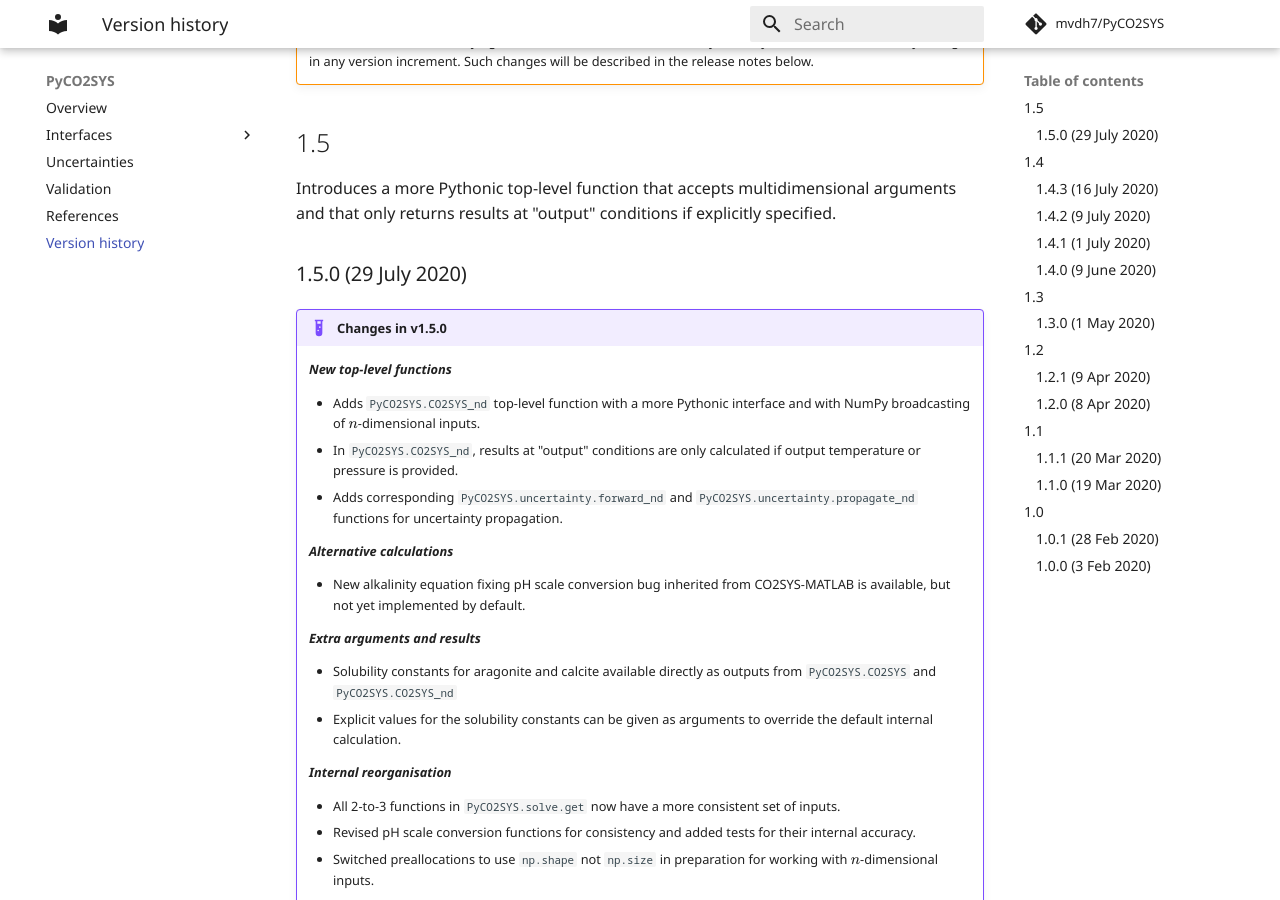
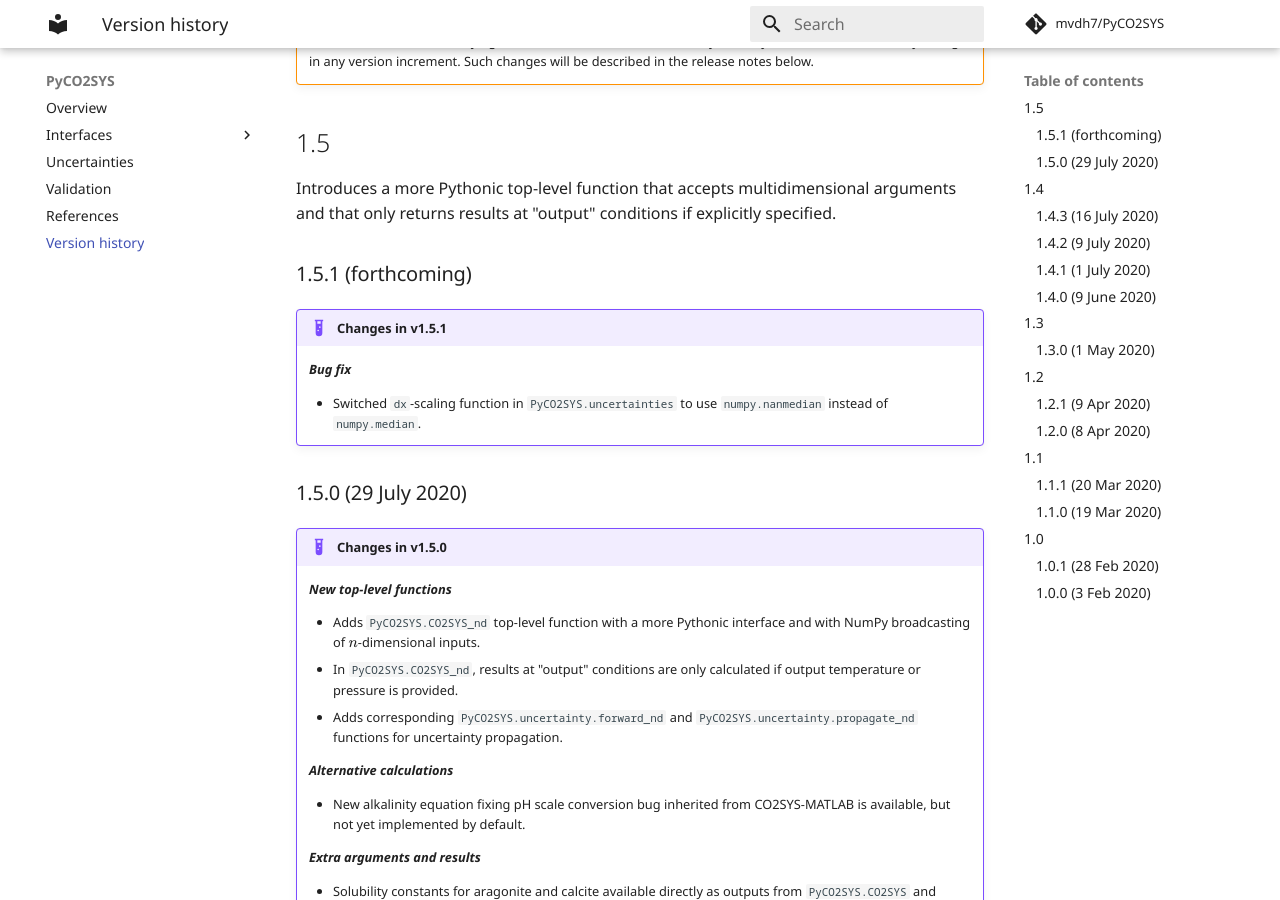
Before and after one commit to mvdh7/PyCO2SYS, an MkDocs documentation site: the page built from docs/versions.md, in a window 1280 px wide and 900 px high, scrolled down 712 px. Built offline with MkDocs 1.6.1 and Material for MkDocs 9.7.7, drawn with Linux system fonts in a browser that asks for light colours; formulas are drawn with MathJax 3; comment, search, counter and statistics services are not loaded.

Commit message:
First bug fix for v1.5.1

```diff
--- a/docs/versions.md
+++ b/docs/versions.md
@@ -26,6 +26,14 @@
 ## 1.5
 
 Introduces a more Pythonic top-level function that accepts multidimensional arguments and that only returns results at "output" conditions if explicitly specified.
+
+### 1.5.1 (forthcoming)
+
+!!! example "Changes in v1.5.1"
+
+    ***Bug fix***
+
+    * Switched `dx`-scaling function in `PyCO2SYS.uncertainties` to use `numpy.nanmedian` instead of `numpy.median`.
 
 ### 1.5.0 (29 July 2020)
 
```
Also changed, not shown: README.md (+3 -3 lines), 2 other files.
